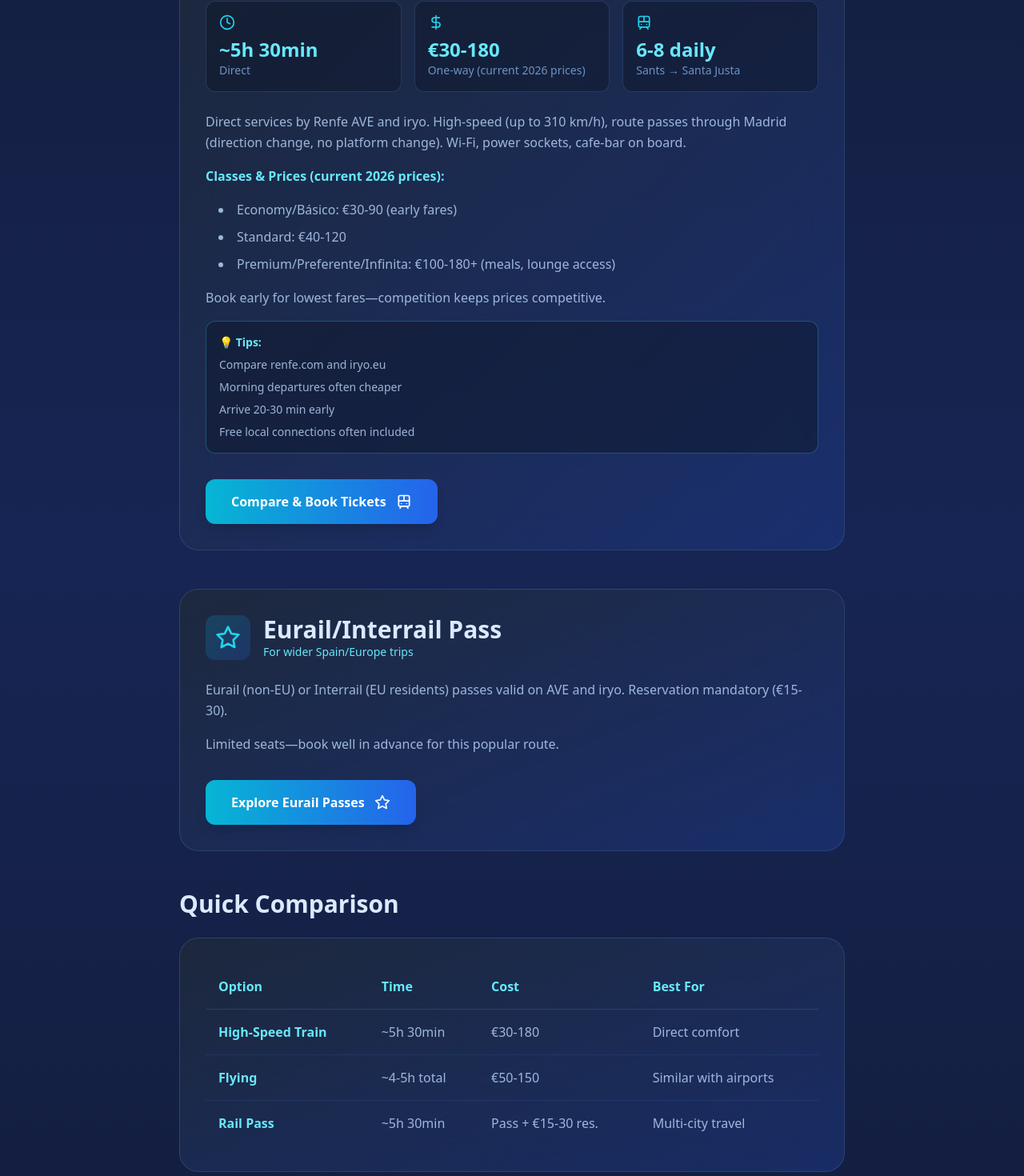
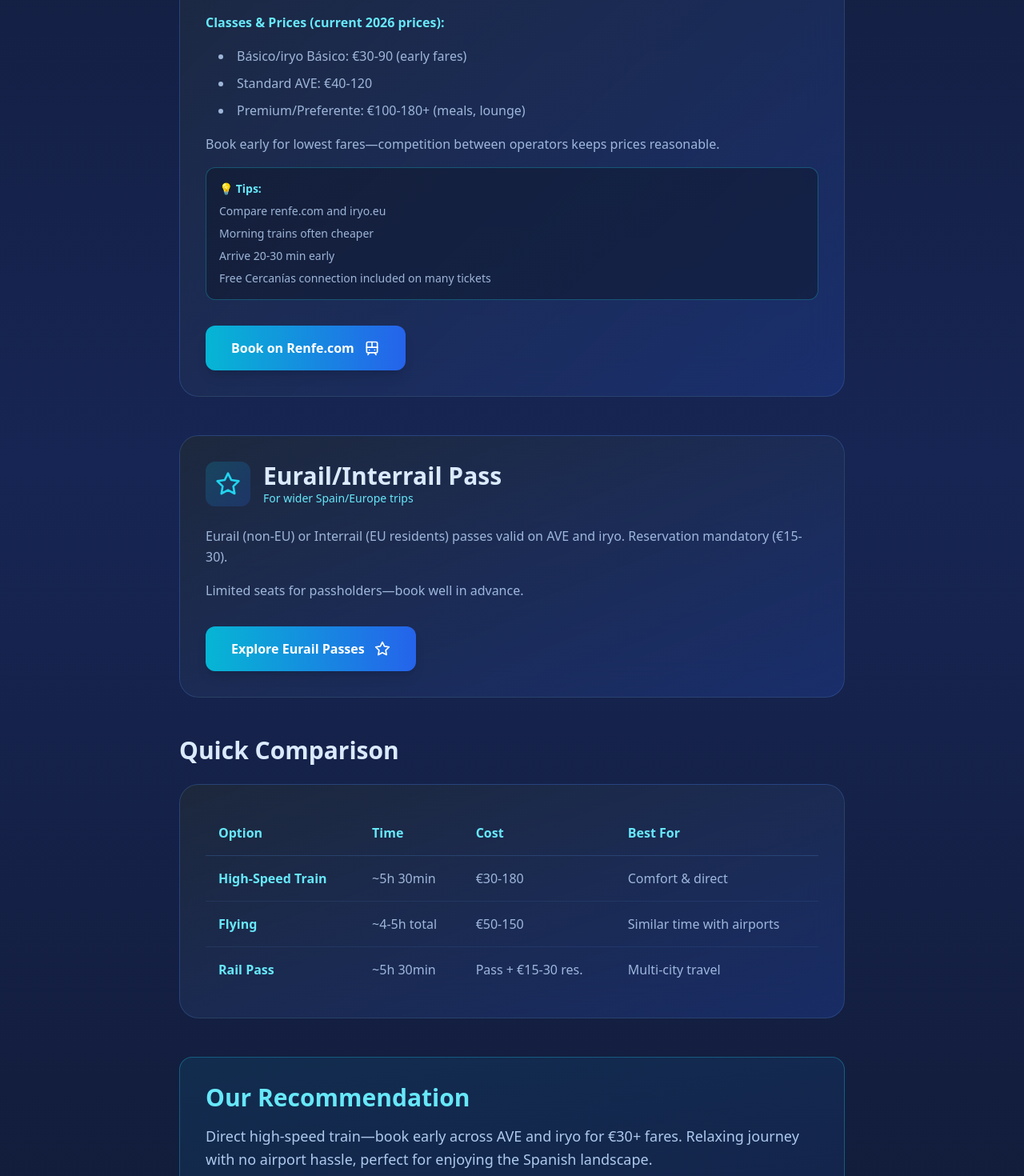
Before and after one commit to michaeljomahoney1985/get-me-there, a Next.js app: page /update-barcelona-to-seville in a window 1280 px wide. Shown: the part 960-2430 px from the top of the page at 80% size. Built offline with nearby package versions, Linux system fonts and the light colour scheme.

Commit message:
Update update-barcelona-to-seville.js

```diff
--- a/pages/update-barcelona-to-seville.js
+++ b/pages/update-barcelona-to-seville.js
@@ -60,20 +60,8 @@
         </h1>
 
         <p className="text-xl text-blue-200/80 leading-relaxed mb-12">
-          Direct high-speed connection across Spain—from vibrant Catalonia to historic Andalusia, with operators Renfe AVE and iryo.
+          Long-distance high-speed connection across Spain—from Catalonia to Andalusia, direct trains with multiple operators.
         </p>
-
-        <div className="grid grid-cols-1 md:grid-cols-3 gap-6 mb-12"><grok:render card_id="9c4452" card_type="image_card" type="render_searched_image"></grok:render><grok:render card_id="46e4ff" card_type="image_card" type="render_searched_image"></grok:render><grok:render card_id="56951c" card_type="image_card" type="render_searched_image"></grok:render>
-        </div>
-
-        <div className="grid grid-cols-1 md:grid-cols-3 gap-6 mb-12"><grok:render card_id="48592f" card_type="image_card" type="render_searched_image"></grok:render><grok:render card_id="cf7c47" card_type="image_card" type="render_searched_image"></grok:render><grok:render card_id="293591" card_type="image_card" type="render_searched_image"></grok:render>
-        </div>
-
-        <div className="grid grid-cols-1 md:grid-cols-3 gap-6 mb-12"><grok:render card_id="8e3e58" card_type="image_card" type="render_searched_image"></grok:render><grok:render card_id="9334ba" card_type="image_card" type="render_searched_image"></grok:render><grok:render card_id="2c58bf" card_type="image_card" type="render_searched_image"></grok:render>
-        </div>
-
-        <div className="grid grid-cols-1 md:grid-cols-3 gap-6 mb-12"><grok:render card_id="29ca25" card_type="image_card" type="render_searched_image"></grok:render><grok:render card_id="9d73cd" card_type="image_card" type="render_searched_image"></grok:render><grok:render card_id="e61a75" card_type="image_card" type="render_searched_image"></grok:render>
-        </div>
 
         <div className="bg-gradient-to-br from-cyan-500/10 to-blue-600/10 border border-cyan-400/30 rounded-2xl p-6 mb-12">
           <div className="flex items-start gap-4">
@@ -81,7 +69,7 @@
             <div>
               <h3 className="text-xl font-bold text-cyan-300 mb-2">Quick Summary</h3>
               <p className="text-blue-200/90 leading-relaxed">
-                Direct high-speed trains (Renfe AVE & iryo): ~5h 30min, from €30 one-way if booked early (up to €180 last-minute). 6-8 departures daily. Book on renfe.com or iryo.eu.
+                Direct high-speed trains (AVE, iryo): ~5h 30min, from €30 one-way if booked early (up to €180+ last-minute). Around 6-8 departures daily. Book on renfe.com or iryo.eu.
               </p>
             </div>
           </div>
@@ -118,31 +106,31 @@
             </div>
 
             <div className="space-y-4 text-blue-200/80 leading-relaxed">
-              <p>Direct services by Renfe AVE and iryo. High-speed (up to 310 km/h), route passes through Madrid (direction change, no platform change). Wi-Fi, power sockets, cafe-bar on board.</p>
+              <p>Direct high-speed services operated by Renfe AVE and iryo. Cross Spain at up to 310 km/h, passing Madrid (change of direction but no platform change). Wi-Fi, power sockets, cafe-bar.</p>
 
               <p className="font-semibold text-cyan-300">Classes & Prices (current 2026 prices):</p>
               <ul className="list-disc list-inside space-y-2 ml-4">
-                <li>Economy/Básico: €30-90 (early fares)</li>
-                <li>Standard: €40-120</li>
-                <li>Premium/Preferente/Infinita: €100-180+ (meals, lounge access)</li>
+                <li>Básico/iryo Básico: €30-90 (early fares)</li>
+                <li>Standard AVE: €40-120</li>
+                <li>Premium/Preferente: €100-180+ (meals, lounge)</li>
               </ul>
 
-              <p>Book early for lowest fares—competition keeps prices competitive.</p>
+              <p>Book early for lowest fares—competition between operators keeps prices reasonable.</p>
 
               <div className="bg-slate-900/50 border border-cyan-400/30 rounded-xl p-4">
                 <p className="text-sm text-cyan-300 font-semibold mb-2">💡 Tips:</p>
                 <ul className="text-sm space-y-2">
                   <li>Compare renfe.com and iryo.eu</li>
-                  <li>Morning departures often cheaper</li>
+                  <li>Morning trains often cheaper</li>
                   <li>Arrive 20-30 min early</li>
-                  <li>Free local connections often included</li>
+                  <li>Free Cercanías connection included on many tickets</li>
                 </ul>
               </div>
             </div>
 
             <div className="mt-8">
-              <a href="https://www.thetrainline.com/en/train-times/barcelona-to-seville" target="_blank" rel="noopener noreferrer" className="inline-flex items-center gap-3 px-8 py-4 bg-gradient-to-r from-cyan-500 to-blue-600 hover:from-cyan-400 hover:to-blue-500 rounded-xl font-semibold text-white shadow-lg transition-all duration-300">
-                Compare & Book Tickets
+              <a href="https://www.renfe.com/es/en" target="_blank" rel="noopener noreferrer" className="inline-flex items-center gap-3 px-8 py-4 bg-gradient-to-r from-cyan-500 to-blue-600 hover:from-cyan-400 hover:to-blue-500 rounded-xl font-semibold text-white shadow-lg transition-all duration-300">
+                Book on Renfe.com
                 <Train className="w-5 h-5" />
               </a>
             </div>
@@ -163,7 +151,7 @@
 
             <div className="space-y-4 text-blue-200/80 leading-relaxed">
               <p>Eurail (non-EU) or Interrail (EU residents) passes valid on AVE and iryo. Reservation mandatory (€15-30).</p>
-              <p>Limited seats—book well in advance for this popular route.</p>
+              <p>Limited seats for passholders—book well in advance.</p>
             </div>
 
             <div className="mt-8">
@@ -192,13 +180,13 @@
                   <td className="py-4 px-4 font-semibold text-cyan-300">High-Speed Train</td>
                   <td className="py-4 px-4">~5h 30min</td>
                   <td className="py-4 px-4">€30-180</td>
-                  <td className="py-4 px-4">Direct comfort</td>
+                  <td className="py-4 px-4">Comfort & direct</td>
                 </tr>
                 <tr className="border-b border-blue-400/10">
                   <td className="py-4 px-4 font-semibold text-cyan-300">Flying</td>
                   <td className="py-4 px-4">~4-5h total</td>
                   <td className="py-4 px-4">€50-150</td>
-                  <td className="py-4 px-4">Similar with airports</td>
+                  <td className="py-4 px-4">Similar time with airports</td>
                 </tr>
                 <tr>
                   <td className="py-4 px-4 font-semibold text-cyan-300">Rail Pass</td>
@@ -215,7 +203,7 @@
           <div className="bg-gradient-to-br from-cyan-500/10 to-blue-600/10 border border-cyan-400/30 rounded-2xl p-8">
             <h2 className="text-3xl font-bold text-cyan-300 mb-4">Our Recommendation</h2>
             <p className="text-blue-200/90 text-lg leading-relaxed">
-              Direct high-speed train—book early on Trainline or operators for €30+ fares. Relaxing, no transfers, and scenic Spanish views make it the best way to travel between these iconic cities.
+              Direct high-speed train—book early across AVE and iryo for €30+ fares. Relaxing journey with no airport hassle, perfect for enjoying the Spanish landscape.
             </p>
           </div>
         </section>
```
